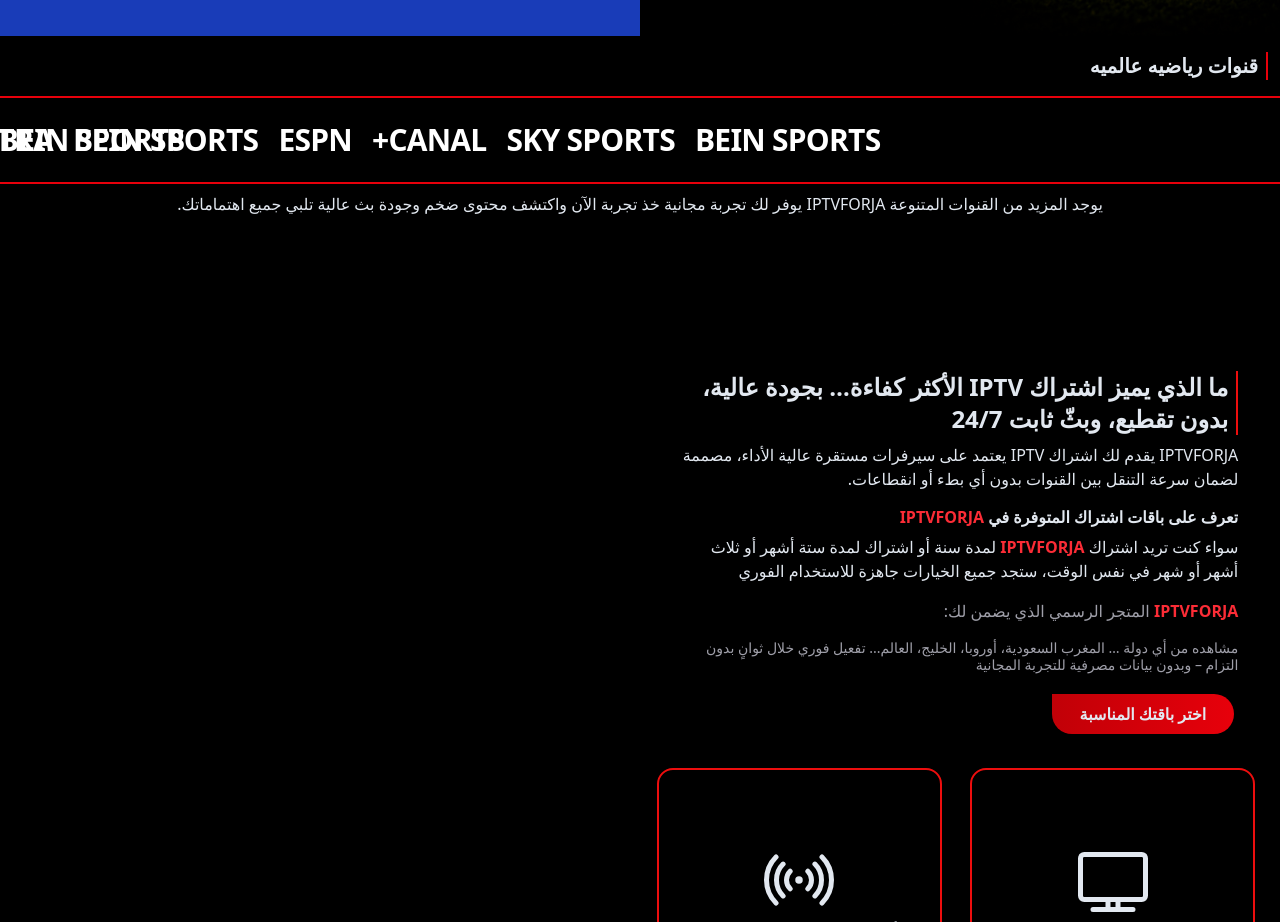
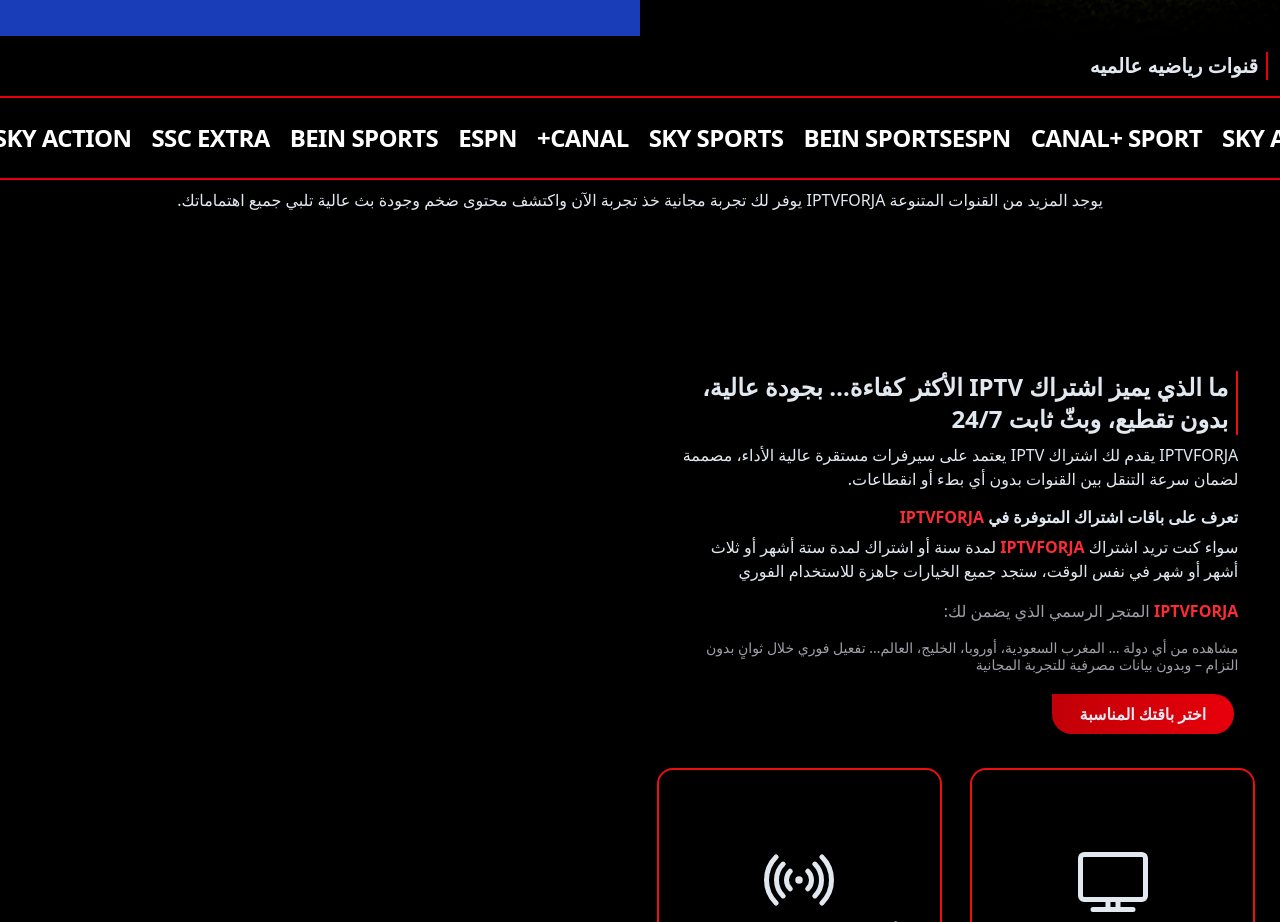
Before and after one commit to youssefiptv936-48/IptvForja, a Next.js app: page / in a window 1280 px wide. Shown: the part 1940-2862 px from the top of the page. Built offline with nearby package versions, Linux system fonts and the light colour scheme.

Commit message:
jjjjjjjjjjjjjjjjjjjjjjjj

```diff
--- a/src/app/components/HtmlTools/MarqueeChannel.tsx
+++ b/src/app/components/HtmlTools/MarqueeChannel.tsx
@@ -22,11 +22,11 @@
           <div key={`origin-${index}`} className="shrink-0">
 
             {/* تصميم الكرت المبني ليعرض العنوان بوضوح في المنتصف */}
-            <div className="relative flex items-center justify-center h-auto ">
-              <h3 className="text-3xl font-black uppercase text-white text-center  tracking-tight ">
+
+              <h3 className="text-2xl font-black uppercase text-white text-center  tracking-tight ">
                 {channel.title}
               </h3>
-            </div>
+
 
           </div>
         ))}
@@ -37,11 +37,11 @@
         {channels.map((channel, index) => (
           <div key={`clone-${index}`} className="shrink-0">
 
-            <div className="relative flex items-center justify-center h-auto ">
-              <h3 className="text-3xl font-black uppercase text-white text-center  tracking-tight ">
+
+              <h3 className="text-2xl font-black uppercase text-white text-center  tracking-tight ">
                 {channel.title}
               </h3>
-            </div>
+
 
           </div>
         ))}
--- a/src/app/globals.css
+++ b/src/app/globals.css
@@ -7,7 +7,7 @@
 }
 
 @keyframes marquee2 {
-  0% { transform: translateX(-100%); }
+  0% { transform: translateX(100%); }
   100% { transform: translateX(0%); }
 }
 
```
